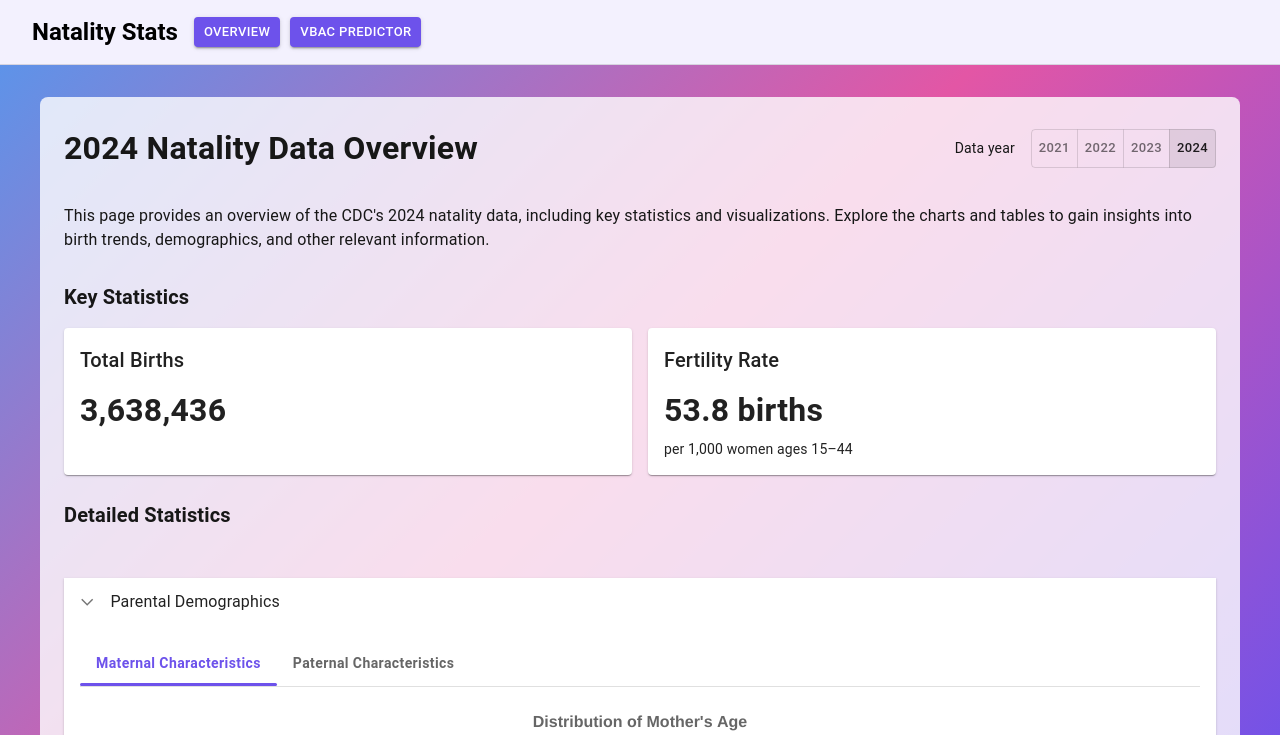
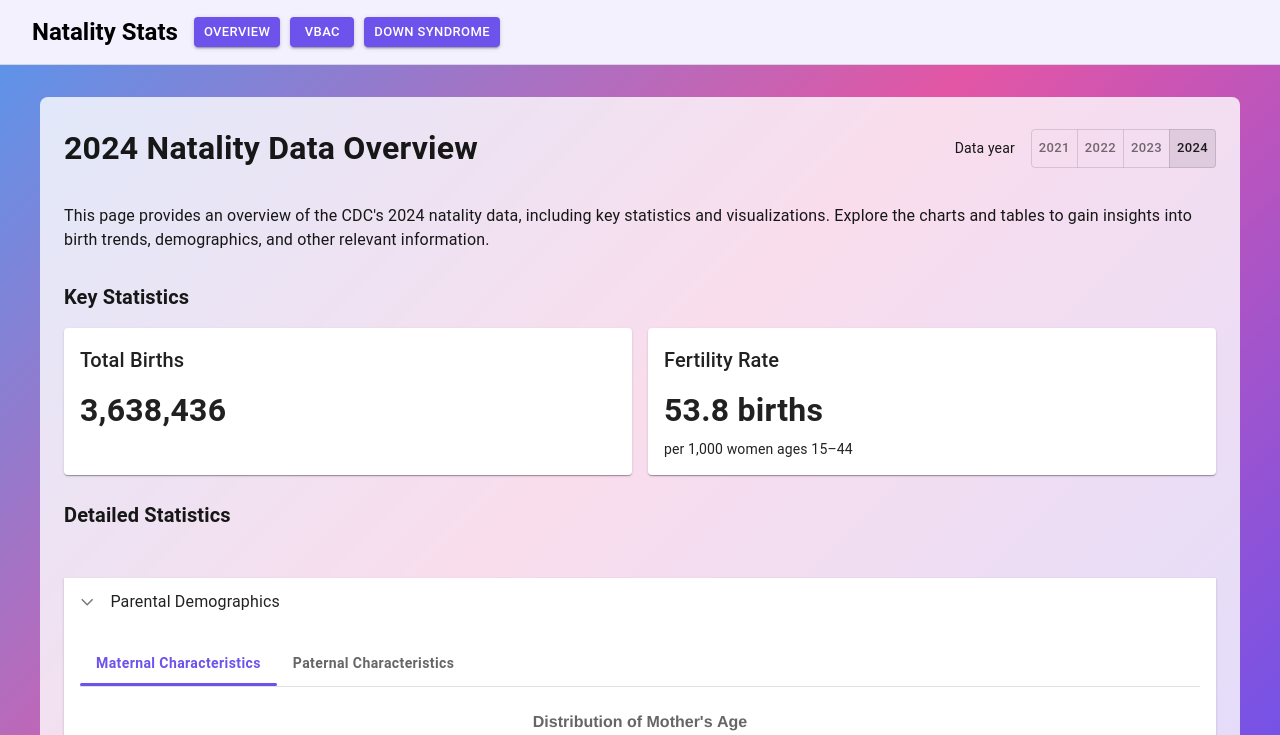
Before and after one commit to shroommu/natality-stats, a Next.js app in the folder frontend/: page / in a window 1280 px wide. Shown: the top 735 px of the page. Built offline with nearby package versions, Linux system fonts and the light colour scheme.

Commit message:
add down syndrome navigation

```diff
--- a/frontend/components/AppHeader.tsx
+++ b/frontend/components/AppHeader.tsx
@@ -13,11 +13,11 @@ import {
 } from "@mui/material";
 import MenuIcon from "@mui/icons-material/Menu";
 import CloseIcon from "@mui/icons-material/Close";
-import { ThemeContext } from "@emotion/react";
 
 const NAV_ITEMS = [
   { label: "Overview", href: "/" },
-  { label: "VBAC Predictor", href: "/vbac" },
+  { label: "VBAC", href: "/vbac" },
+  { label: "Down Syndrome", href: "/down-syndrome" },
 ] as const;
 
 export function AppHeader() {
```
